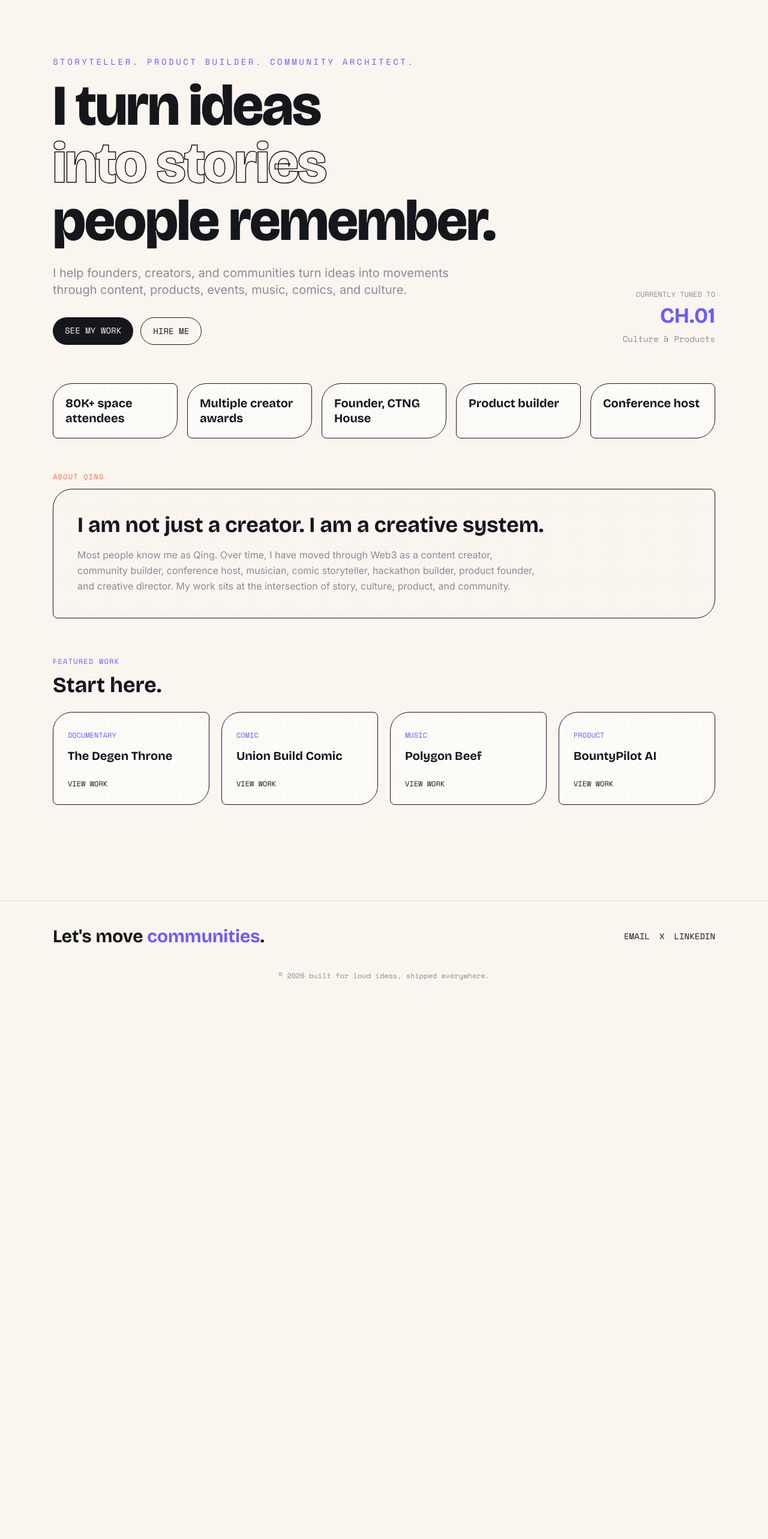
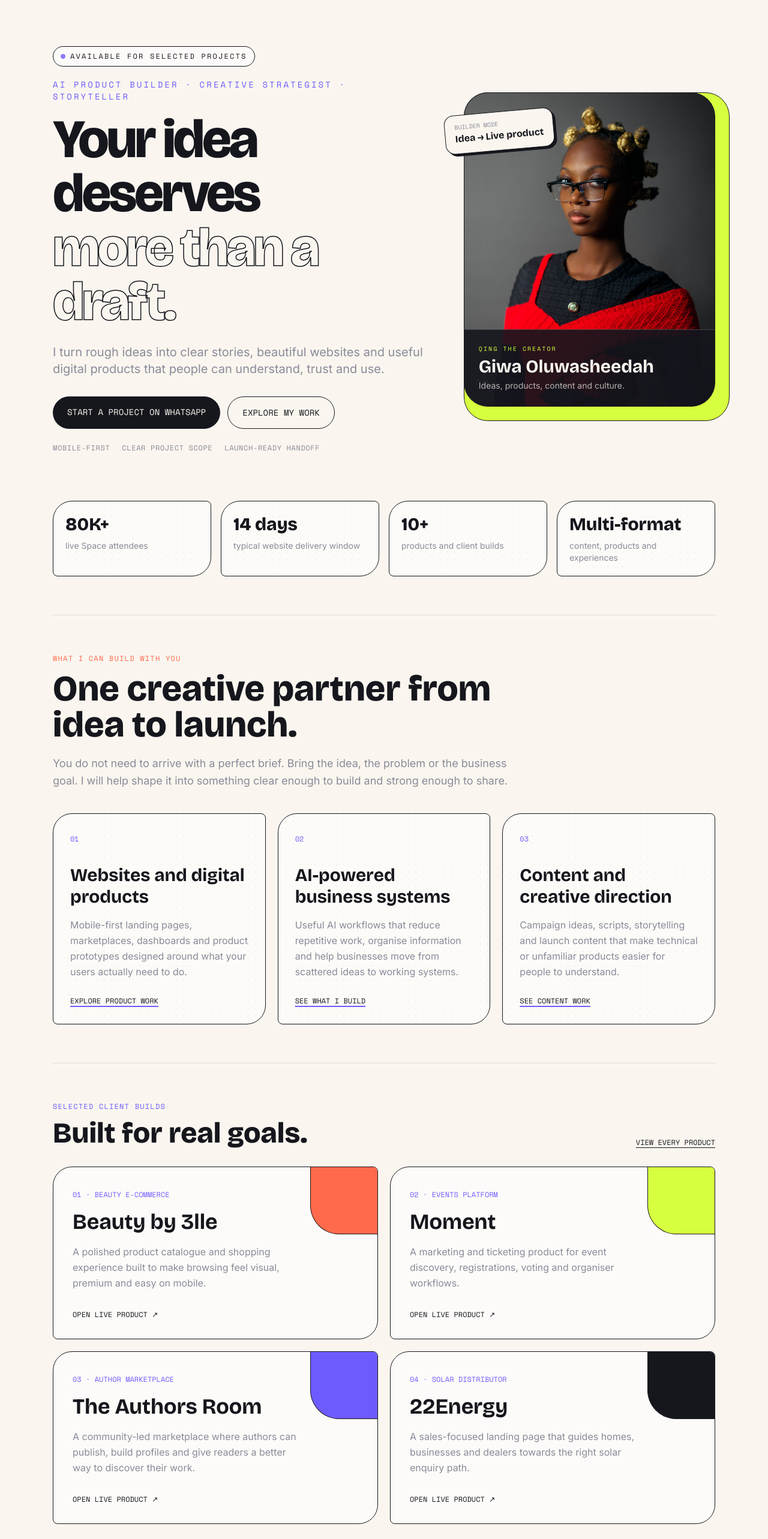
Before and after one commit to Thee-Web3-Qing/My-Portfolio, a React (Vite) app: page / in a window 1280 px wide. Shown: the part 80-2646 px from the top of the page at 60% size. Before the commit the page ends 1739 px from the top, so only its background shows below. Built offline with nearby package versions, Linux system fonts and the light colour scheme; no server answers.

Commit message:
Redesign portfolio homepage for ad visitors

```diff
--- a/src/pages/Home.jsx
+++ b/src/pages/Home.jsx
@@ -1,12 +1,70 @@
 import { Link } from 'react-router-dom'
+
+const WHATSAPP_URL = 'https://wa.me/2348124320659?text=Hi%20Qing%2C%20I%20found%20your%20portfolio%20and%20I%20would%20like%20to%20discuss%20a%20project.'
+
 const stats = [
-    '80K+ space attendees',
-    'Multiple creator awards',
-    'Founder, CTNG House',
-    'Product builder',
-    'Conference host',
+  { value: '80K+', label: 'live Space attendees' },
+  { value: '14 days', label: 'typical website delivery window' },
+  { value: '10+', label: 'products and client builds' },
+  { value: 'Multi-format', label: 'content, products and experiences' },
 ]
-  const featured = [
+
+const services = [
+  {
+    number: '01',
+    title: 'Websites and digital products',
+    copy: 'Mobile-first landing pages, marketplaces, dashboards and product prototypes designed around what your users actually need to do.',
+    link: '/products',
+    action: 'Explore product work',
+  },
+  {
+    number: '02',
+    title: 'AI-powered business systems',
+    copy: 'Useful AI workflows that reduce repetitive work, organise information and help businesses move from scattered ideas to working systems.',
+    link: '/products',
+    action: 'See what I build',
+  },
+  {
+    number: '03',
+    title: 'Content and creative direction',
+    copy: 'Campaign ideas, scripts, storytelling and launch content that make technical or unfamiliar products easier for people to understand.',
+    link: '/content',
+    action: 'See content work',
+  },
+]
+
+const caseStudies = [
+  {
+    title: 'Beauty by 3lle',
+    type: 'Beauty e-commerce',
+    copy: 'A polished product catalogue and shopping experience built to make browsing feel visual, premium and easy on mobile.',
+    link: 'https://beauty-by3ll3.vercel.app/',
+    accent: 'bg-coral',
+  },
+  {
+    title: 'Moment',
+    type: 'Events platform',
+    copy: 'A marketing and ticketing product for event discovery, registrations, voting and organiser workflows.',
+    link: 'https://moment-blush.vercel.app/',
+    accent: 'bg-lime',
+  },
+  {
+    title: 'The Authors Room',
+    type: 'Author marketplace',
+    copy: 'A community-led marketplace where authors can publish, build profiles and give readers a better way to discover their work.',
+    link: 'https://my-authors-room.vercel.app/',
+    accent: 'bg-electric',
+  },
+  {
+    title: '22Energy',
+    type: 'Solar distributor',
+    copy: 'A sales-focused landing page that guides homes, businesses and dealers towards the right solar enquiry path.',
+    link: 'https://22-energy-rho.vercel.app/',
+    accent: 'bg-ink',
+  },
+]
+
+const creativeWork = [
   {
     title: 'The Degen Throne',
     type: 'Documentary',
@@ -28,91 +86,155 @@ import { Link } from 'react-router-dom'
     link: 'https://bountypilot.xyz',
   },
 ]
+
 export default function Home() {
   return (
     <div>
-        <section className="pt-12 sm:pt-24 pb-12 sm:pb-16 grid sm:grid-cols-[1fr_auto] gap-8 items-end animate-fadeUp">
-          <div>
-            <p className="font-mono text-xs sm:text-sm uppercase tracking-[0.25em] text-electric mb-4 leading-relaxed">
-              Storyteller. Product Builder. Community Architect.
+      <section className="relative pt-10 sm:pt-20 pb-14 sm:pb-20 grid lg:grid-cols-[1.08fr_.72fr] gap-10 lg:gap-14 items-center animate-fadeUp">
+        <div className="relative z-10">
+          <div className="inline-flex items-center gap-2 rounded-full border border-ink bg-white/60 px-3 py-2 mb-5">
+            <span className="h-2 w-2 rounded-full bg-electric animate-pulse" />
+            <p className="font-mono text-[10px] sm:text-xs uppercase tracking-[0.18em]">Available for selected projects</p>
+          </div>
+          <p className="font-mono text-xs sm:text-sm uppercase tracking-[0.22em] text-electric mb-4 leading-relaxed">
+            AI product builder · Creative strategist · Storyteller
           </p>
-            <h1 className="font-display text-5xl sm:text-7xl lg:text-8xl font-extrabold leading-[1.02] tracking-tight max-w-4xl">
-              I turn ideas
+          <h1 className="font-display text-[3.3rem] sm:text-7xl lg:text-[5.65rem] font-extrabold leading-[0.96] tracking-[-0.045em] max-w-4xl">
+            Your idea deserves
             <br />
-              <span className="text-stroke">into stories</span>
-              <br />
-              people remember.
+            <span className="text-stroke">more than a draft.</span>
           </h1>
           <p className="mt-6 max-w-2xl text-lg sm:text-xl leading-relaxed text-mid">
-              I help founders, creators, and communities turn ideas into movements
-              through content, products, events, music, comics, and culture.
+            I turn rough ideas into clear stories, beautiful websites and useful digital products that people can understand, trust and use.
           </p>
-            <div className="mt-8 flex flex-wrap gap-3">
-              <Link to="/content" className="px-5 py-3 rounded-full bg-ink text-paper font-mono text-sm uppercase hover:bg-electric transition-colors">
-                See my work
-              </Link>
-              <Link to="/hire" className="px-5 py-3 rounded-full border border-ink font-mono text-sm uppercase hover:bg-lime transition-colors">
-                Hire me
+          <div className="mt-8 flex flex-col sm:flex-row sm:flex-wrap gap-3">
+            <a href={WHATSAPP_URL} target="_blank" rel="noreferrer" className="text-center px-6 py-4 rounded-full bg-ink text-paper font-mono text-sm uppercase hover:bg-electric transition-colors">
+              Start a project on WhatsApp
+            </a>
+            <Link to="/products" className="text-center px-6 py-4 rounded-full border border-ink font-mono text-sm uppercase hover:bg-lime transition-colors">
+              Explore my work
             </Link>
           </div>
+          <div className="mt-6 flex flex-wrap gap-x-5 gap-y-2 font-mono text-[10px] sm:text-xs uppercase tracking-wider text-mid">
+            <span>Mobile-first</span>
+            <span>Clear project scope</span>
+            <span>Launch-ready handoff</span>
           </div>
-          <div className="hidden sm:flex flex-col items-end gap-2 font-mono text-sm animate-softFloat">
-            <span className="text-mid uppercase text-xs">Currently tuned to</span>
-            <span className="font-display text-4xl font-bold text-electric">CH.01</span>
-            <span className="text-mid">Culture & Products</span>
+        </div>
+
+        <div className="relative mx-auto w-full max-w-[430px] lg:justify-self-end">
+          <div className="absolute -inset-3 rounded-[2.5rem] border border-ink translate-x-3 translate-y-3 bg-lime" />
+          <div className="relative overflow-hidden rounded-[2.5rem] border border-ink bg-ink aspect-[4/5]">
+            <img src="/qing-class-portrait.jpg" alt="Qing, AI product builder and creative strategist" className="h-full w-full object-cover object-top" />
+            <div className="absolute inset-x-0 bottom-0 bg-ink/90 text-paper p-5 sm:p-6 border-t border-paper/20">
+              <p className="font-mono text-[10px] uppercase tracking-[0.2em] text-lime">Qing The Creator</p>
+              <p className="font-display text-2xl sm:text-3xl font-bold mt-1">Giwa Oluwasheedah</p>
+              <p className="text-sm text-paper/70 mt-1">Ideas, products, content and culture.</p>
+            </div>
+          </div>
+          <div className="absolute -left-4 sm:-left-8 top-8 rotate-[-5deg] rounded-2xl border border-ink bg-paper px-4 py-3 shadow-[4px_4px_0_0_#16161D]">
+            <p className="font-mono text-[10px] uppercase text-mid">Builder mode</p>
+            <p className="font-display font-bold">Idea → Live product</p>
+          </div>
         </div>
       </section>
-        <section className="grid sm:grid-cols-5 gap-4 pb-14">
+
+      <section className="grid grid-cols-2 lg:grid-cols-4 gap-3 sm:gap-4 pb-16">
         {stats.map((stat) => (
-            <div key={stat} className="noise-card border border-ink rounded-blob p-5 bg-white/60">
-              <p className="font-display text-xl font-bold leading-tight">{stat}</p>
+          <div key={stat.label} className="noise-card border border-ink rounded-blob p-4 sm:p-5 bg-white/60">
+            <strong className="block font-display text-2xl sm:text-3xl font-extrabold leading-none">{stat.value}</strong>
+            <p className="mt-2 text-xs sm:text-sm text-mid leading-snug">{stat.label}</p>
           </div>
         ))}
       </section>
-        <section className="pb-16">
-          <p className="font-mono text-xs uppercase tracking-widest text-coral mb-3">
-            About Qing
-          </p>
-          <div className="border border-ink rounded-blob p-6 sm:p-10 noise-card">
-            <h2 className="font-display text-3xl sm:text-4xl font-bold mb-4 leading-tight">
-              I am not just a creator. I am a creative system.
-            </h2>
-            <p className="text-mid max-w-3xl leading-relaxed">
-              Most people know me as Qing. Over time, I have moved through Web3 as
-              a content creator, community builder, conference host, musician,
-              comic storyteller, hackathon builder, product founder, and creative
-              director. My work sits at the intersection of story, culture,
-              product, and community.
-            </p>
+
+      <section className="py-16 border-t border-line">
+        <div className="max-w-3xl">
+          <p className="font-mono text-xs uppercase tracking-widest text-coral mb-3">What I can build with you</p>
+          <h2 className="font-display text-4xl sm:text-6xl font-extrabold leading-[1.02]">One creative partner from idea to launch.</h2>
+          <p className="text-mid text-lg mt-5 leading-relaxed">You do not need to arrive with a perfect brief. Bring the idea, the problem or the business goal. I will help shape it into something clear enough to build and strong enough to share.</p>
+        </div>
+        <div className="grid lg:grid-cols-3 gap-5 mt-10">
+          {services.map((service) => (
+            <article key={service.number} className="group border border-ink rounded-blob p-6 sm:p-7 bg-white/60 noise-card hover:-translate-y-2 hover:shadow-[8px_8px_0_0_#16161D] transition-all duration-300">
+              <span className="font-mono text-xs text-electric">{service.number}</span>
+              <h3 className="font-display text-2xl sm:text-3xl font-bold mt-8 leading-tight">{service.title}</h3>
+              <p className="text-mid mt-4 leading-relaxed">{service.copy}</p>
+              <Link to={service.link} className="inline-block mt-7 font-mono text-xs uppercase underline decoration-electric decoration-2 underline-offset-4">
+                {service.action}
+              </Link>
+            </article>
+          ))}
         </div>
       </section>
-        <section className="pb-16">
-          <p className="font-mono text-xs uppercase tracking-widest text-electric mb-3">
-            Featured work
-          </p>
-          <h2 className="font-display text-3xl sm:text-4xl font-bold mb-6">
-            Start here.
-          </h2>
-          <div className="grid sm:grid-cols-2 lg:grid-cols-4 gap-5">
-            {featured.map((item) => (
-              <a
-                key={item.title}
-                href={item.link}
-                target="_blank"
-                rel="noreferrer"
-                className="group border border-ink rounded-blob p-6 bg-white/60 noise-card hover:-translate-y-2 hover:shadow-[8px_8px_0_0_#16161D] transition-all duration-300"
-              >
-                <span className="font-mono text-xs uppercase text-electric">
-                  {item.type}
-                </span>
-                <h3 className="font-display text-xl font-bold mt-3 mb-5 leading-tight">
-                  {item.title}
-                </h3>
-                <span className="font-mono text-xs uppercase group-hover:text-electric">
-                  View work
-                </span>
+
+      <section className="py-16 border-t border-line">
+        <div className="flex flex-col sm:flex-row sm:items-end justify-between gap-5 mb-8">
+          <div>
+            <p className="font-mono text-xs uppercase tracking-widest text-electric mb-3">Selected client builds</p>
+            <h2 className="font-display text-4xl sm:text-5xl font-extrabold">Built for real goals.</h2>
+          </div>
+          <Link to="/products" className="font-mono text-xs uppercase underline underline-offset-4">View every product</Link>
+        </div>
+        <div className="grid md:grid-cols-2 gap-5">
+          {caseStudies.map((item, index) => (
+            <a key={item.title} href={item.link} target="_blank" rel="noreferrer" className="group relative overflow-hidden border border-ink rounded-blob bg-white/60 p-6 sm:p-8 min-h-[280px] flex flex-col justify-between hover:shadow-[8px_8px_0_0_#16161D] transition-all duration-300">
+              <div className={`absolute top-0 right-0 h-20 w-20 sm:h-28 sm:w-28 ${item.accent} border-l border-b border-ink rounded-bl-[3rem] transition-transform duration-300 group-hover:scale-110`} />
+              <div className="relative pr-16 sm:pr-24">
+                <span className="font-mono text-xs uppercase text-electric">0{index + 1} · {item.type}</span>
+                <h3 className="font-display text-3xl sm:text-4xl font-bold mt-4">{item.title}</h3>
+                <p className="text-mid mt-4 leading-relaxed max-w-md">{item.copy}</p>
+              </div>
+              <span className="relative mt-8 font-mono text-xs uppercase group-hover:text-electric">Open live product ↗</span>
             </a>
           ))}
+        </div>
+      </section>
+
+      <section className="py-16 border-t border-line grid lg:grid-cols-[.8fr_1.2fr] gap-8 lg:gap-14 items-start">
+        <div>
+          <p className="font-mono text-xs uppercase tracking-widest text-coral mb-3">About Qing</p>
+          <h2 className="font-display text-4xl sm:text-5xl font-extrabold leading-tight">I am not just a creator. I am a creative system.</h2>
+        </div>
+        <div>
+          <p className="text-mid text-lg leading-relaxed">
+            Most people know me as Qing. I have worked across Web3 as a content creator, community builder, conference host, musician, comic storyteller, product founder and creative director. That range helps me see both sides of a project: what needs to work and what will make people care.
+          </p>
+          <p className="text-mid text-lg leading-relaxed mt-5">
+            My work sits at the intersection of story, culture, product and community. Whether I am building a client platform or explaining a technical product, the goal stays the same: make the idea feel clear, useful and memorable.
+          </p>
+          <div className="mt-7 flex flex-wrap gap-3">
+            <Link to="/experience" className="px-5 py-3 rounded-full border border-ink font-mono text-xs uppercase hover:bg-lime transition-colors">View my experience</Link>
+            <Link to="/hire" className="px-5 py-3 rounded-full border border-ink font-mono text-xs uppercase hover:bg-electric hover:text-paper transition-colors">How to work with me</Link>
+          </div>
+        </div>
+      </section>
+
+      <section className="py-16 border-t border-line">
+        <p className="font-mono text-xs uppercase tracking-widest text-electric mb-3">More than websites</p>
+        <h2 className="font-display text-4xl sm:text-5xl font-extrabold mb-8">Stories people remember.</h2>
+        <div className="grid sm:grid-cols-2 lg:grid-cols-4 gap-5">
+          {creativeWork.map((item) => (
+            <a key={item.title} href={item.link} target="_blank" rel="noreferrer" className="group border border-ink rounded-blob p-6 bg-white/60 noise-card hover:-translate-y-2 hover:shadow-[8px_8px_0_0_#16161D] transition-all duration-300">
+              <span className="font-mono text-xs uppercase text-electric">{item.type}</span>
+              <h3 className="font-display text-xl font-bold mt-3 mb-8 leading-tight">{item.title}</h3>
+              <span className="font-mono text-xs uppercase group-hover:text-electric">View work ↗</span>
+            </a>
+          ))}
+        </div>
+      </section>
+
+      <section className="my-8 sm:my-14 mb-16 sm:mb-24 rounded-[2.5rem] border border-ink bg-ink text-paper p-7 sm:p-12 lg:p-16 overflow-hidden relative">
+        <div className="absolute -right-16 -top-16 h-48 w-48 rounded-full bg-electric" />
+        <div className="absolute right-20 -bottom-20 h-40 w-40 rounded-full bg-lime" />
+        <div className="relative max-w-3xl">
+          <p className="font-mono text-xs uppercase tracking-[0.2em] text-lime mb-4">Have an idea in your notes?</p>
+          <h2 className="font-display text-4xl sm:text-6xl font-extrabold leading-[1.02]">Let’s turn it into something people can use.</h2>
+          <p className="text-paper/70 text-lg mt-5 leading-relaxed max-w-2xl">Tell me what you want to build, who it is for and what success should look like. I will help you find the clearest way forward.</p>
+          <div className="mt-8 flex flex-col sm:flex-row gap-3">
+            <a href={WHATSAPP_URL} target="_blank" rel="noreferrer" className="text-center px-6 py-4 rounded-full bg-lime text-ink font-mono text-sm uppercase font-bold hover:bg-paper transition-colors">Discuss your project</a>
+            <Link to="/hire" className="text-center px-6 py-4 rounded-full border border-paper/40 font-mono text-sm uppercase hover:bg-paper hover:text-ink transition-colors">View services first</Link>
+          </div>
         </div>
       </section>
     </div>
```
Lines whose indentation alone changed are shown as unchanged.
